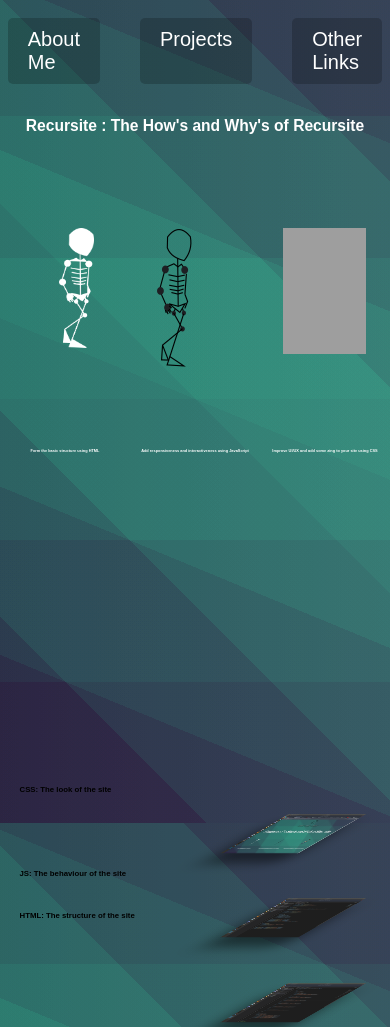
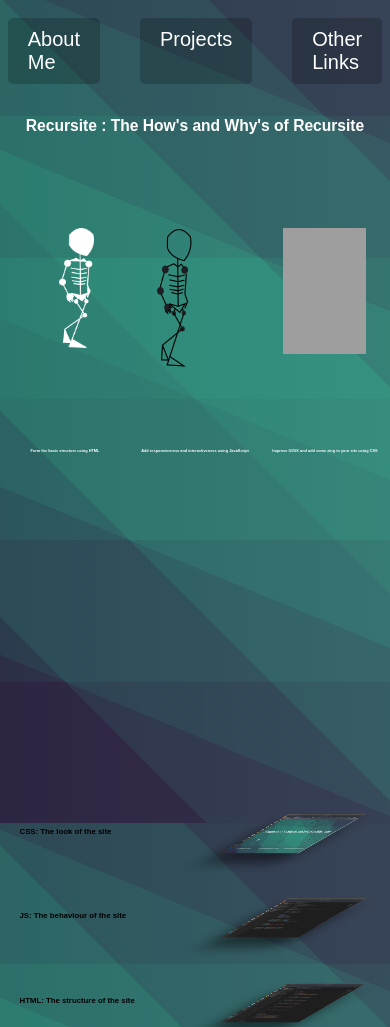
Before and after one commit to indraasura/recursite-final, a plain HTML site: page index.html in a window 390 px wide. Shown: the part 25-1052 px from the top of the page. Drawn offline with Linux system fonts and the light colour scheme; grey boxes are pictures that could not be loaded.

Commit message:
css changes

```diff
--- a/style.css
+++ b/style.css
@@ -1,12 +1,12 @@
 @media only screen and (max-width:755px){
     .css-text{
-        top: 95%;
+        top: 100%;
     }
     .js-text{
-        top: 105%;
+        top: 110%;
     }
     .html-text{
-        top: 110%;
+        top: 120%;
     }
 }
 
```
